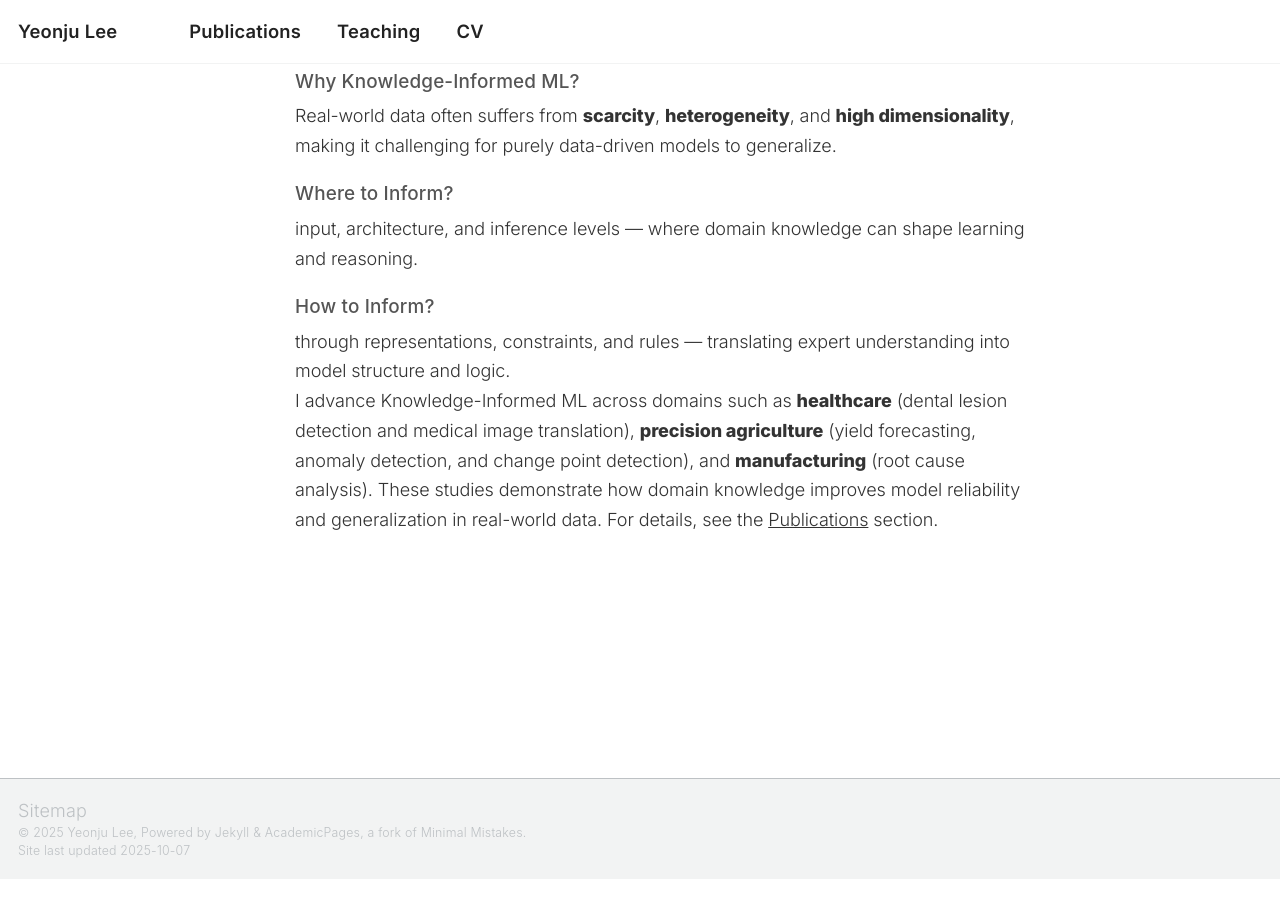
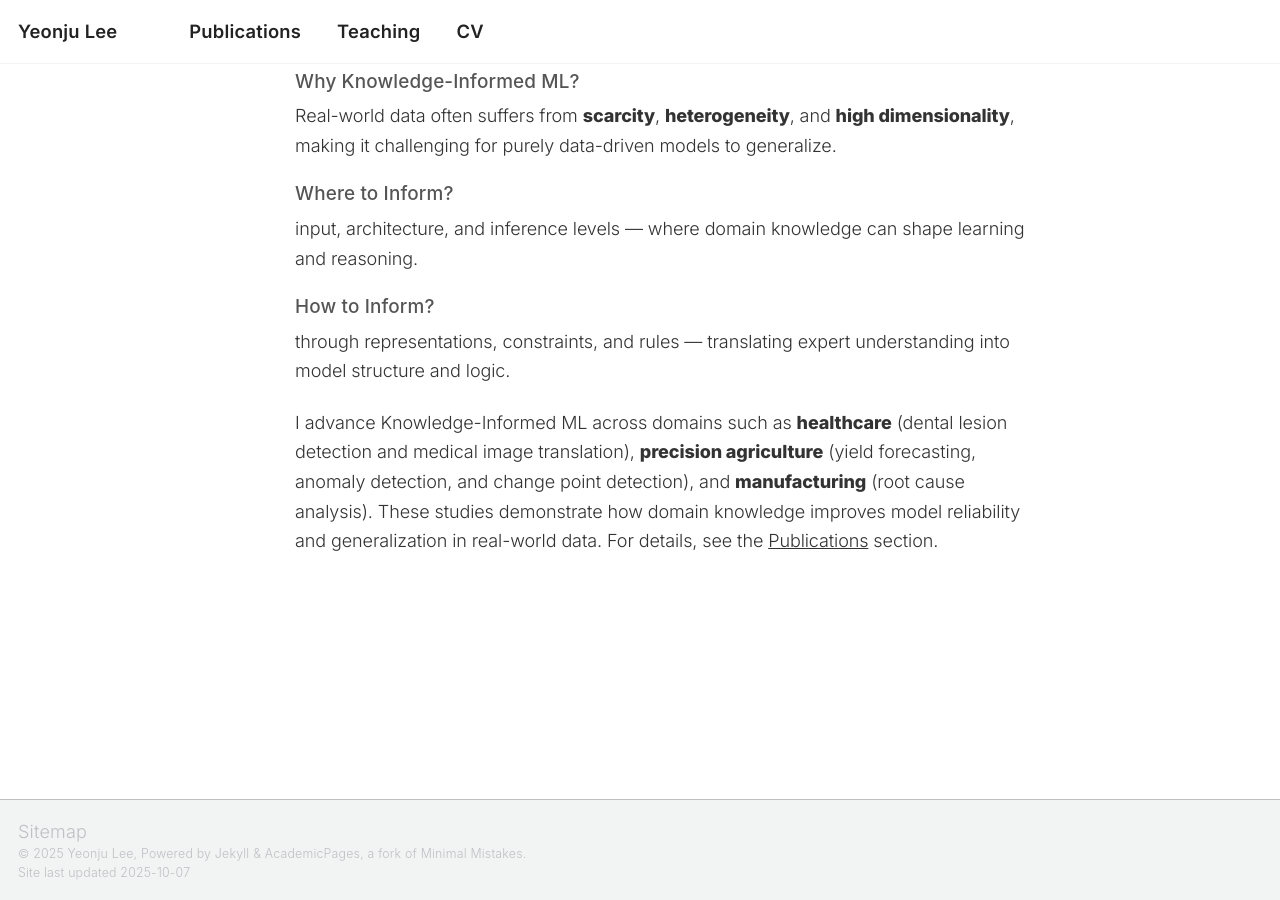
Before and after one commit to ylee845/ylee845.github.io, a Jekyll site: the page built from _pages/about.md, in a window 1280 px wide and 900 px high, scrolled down 582 px. Built offline with Jekyll 4.4.1, drawn with Linux system fonts in a browser that asks for light colours; a script that is not in the unit is left out; before the commit the page ends 1461 px from its top, so only the background shows below that.

Commit message:
Update about.md

```diff
--- a/_pages/about.md
+++ b/_pages/about.md
@@ -198,7 +198,7 @@ h4 {
   through representations, constraints, and rules — translating expert understanding into model structure and logic.
   </p>
 
-    <p>
+    <p style="margin-top: 1.2rem;">
 I advance Knowledge-Informed ML across domains such as <strong>healthcare</strong> (dental lesion detection and medical image translation), <strong>precision agriculture</strong> (yield forecasting, anomaly detection, and change point detection), and <strong>manufacturing</strong> (root cause analysis). These studies demonstrate how domain knowledge improves model reliability and generalization in real-world data. For details, see the <a href="/publications">Publications</a> section.
 </p>
 
```
